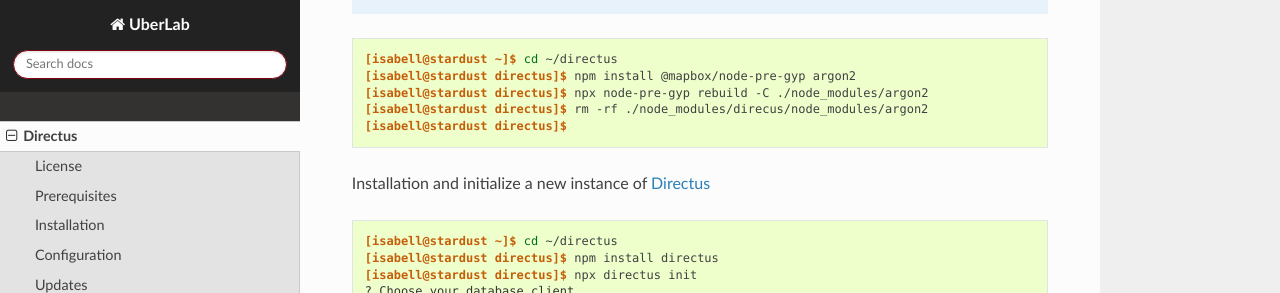
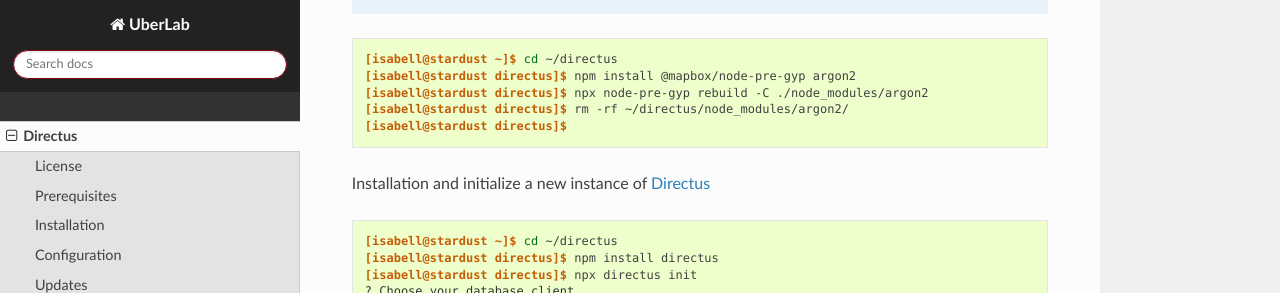
Before and after one commit to Uberspace/lab, a Sphinx documentation site: the page built from source/guide_directus.rst, in a window 1280 px wide and 900 px high, scrolled down 1936 px. Shown: the part 158-451 px from the top of the window. Built offline with Sphinx 7.4.7 and the Read the Docs theme 2.0.0, drawn with Linux system fonts in a browser that asks for light colours.

Commit message:
[directus] fix path

```diff
--- a/source/guide_directus.rst
+++ b/source/guide_directus.rst
@@ -80,7 +80,7 @@
   [isabell@stardust ~]$ cd ~/directus
   [isabell@stardust directus]$ npm install @mapbox/node-pre-gyp argon2
   [isabell@stardust directus]$ npx node-pre-gyp rebuild -C ./node_modules/argon2
-  [isabell@stardust directus]$ rm -rf ./node_modules/direcus/node_modules/argon2
+  [isabell@stardust directus]$ rm -rf ~/directus/node_modules/argon2/
   [isabell@stardust directus]$
 
 Installation and initialize a new instance of Directus_
```
